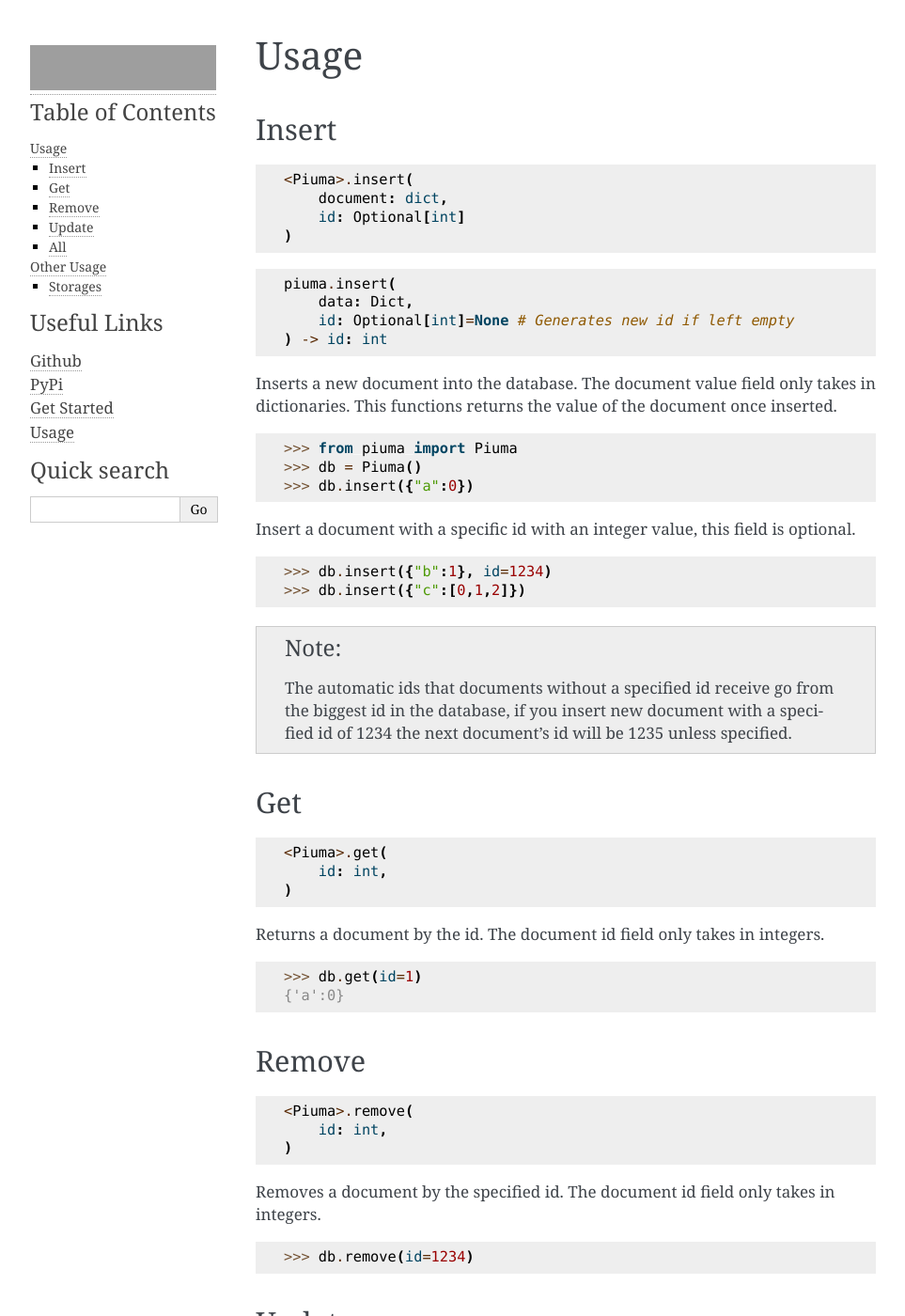
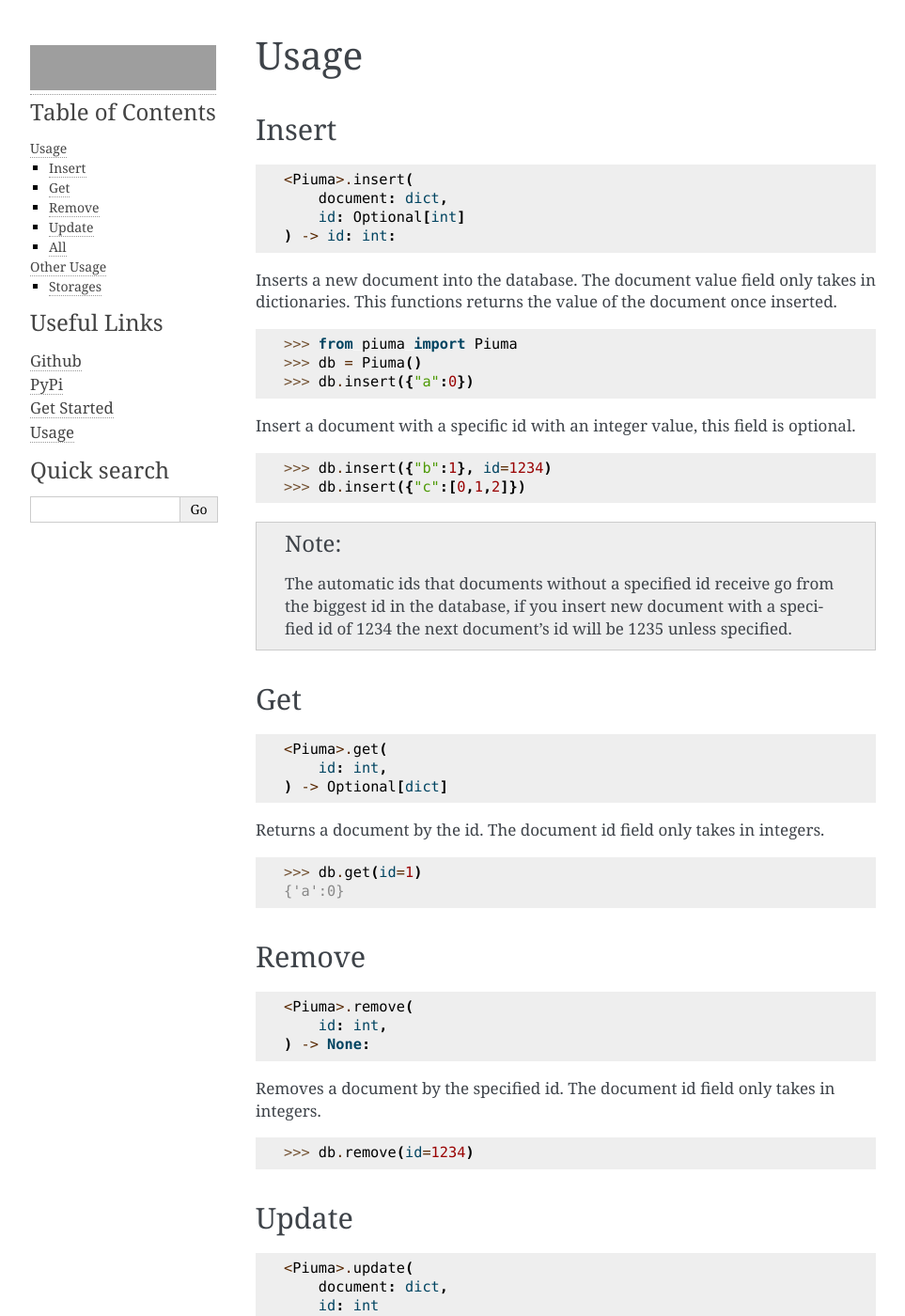
Before and after one commit to Emit07/piuma, a Sphinx documentation site: the page built from docs/usage.rst, in a window 1280 px wide and 1400 px high. Shown: the whole window at 94% size, without its empty margins (148-1111 px from the left). Built offline with Sphinx 7.4.7, drawn with Linux system fonts in a browser that asks for light colours; grey boxes are pictures that could not be loaded.

Commit message:
DOCS: removed duplicate parameter and added return type hints to docs

```diff
--- a/docs/usage.rst
+++ b/docs/usage.rst
@@ -9,14 +9,7 @@
 	<Piuma>.insert(
 	    document: dict,
 	    id: Optional[int]
-	)
-
-.. code-block:: python
-
-	piuma.insert(
-	    data: Dict,
-	    id: Optional[int]=None # Generates new id if left empty
-	) -> id: int
+	) -> id: int:
 
 Inserts a new document into the database. The document value field only takes in dictionaries. This functions returns the value of the document once inserted.
 
```
Also changed, not shown: other parts of docs/usage.rst (+3 -3 lines).
